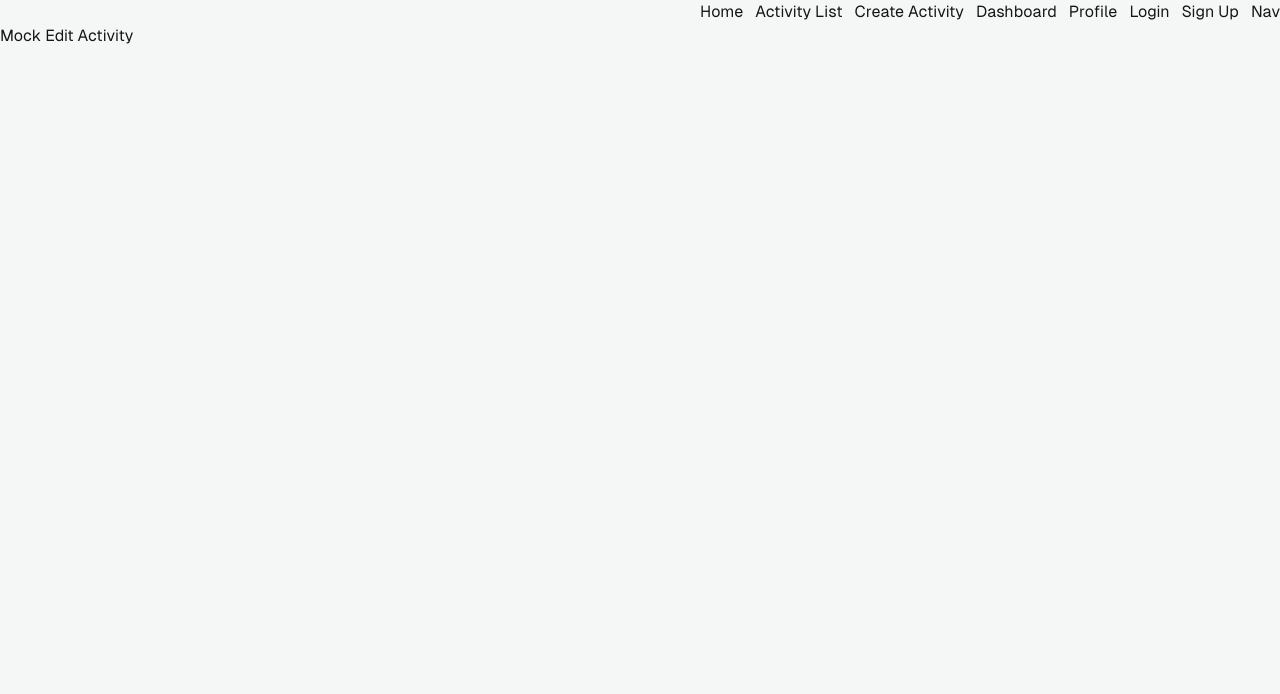
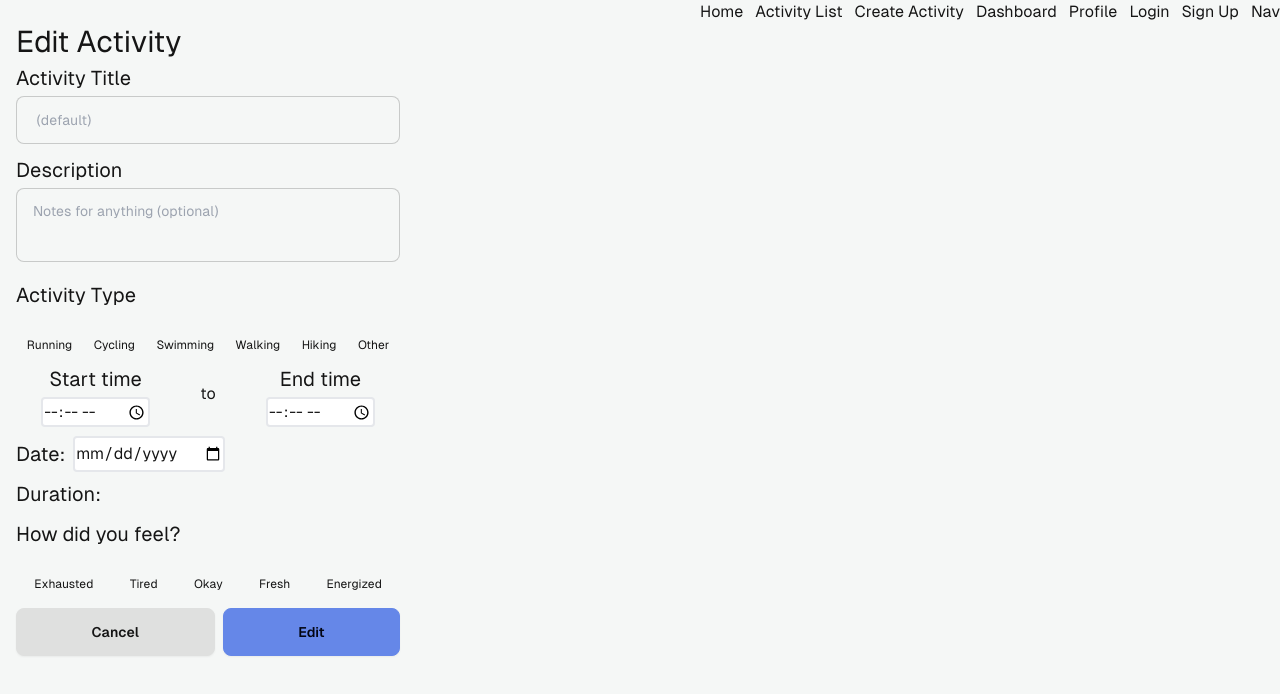
Before and after one commit to JSD6G8/frontend, a React (Vite) app: page /activities/edit in a window 1280 px wide. Shown: the top 694 px of the page. Built offline with nearby package versions, Linux system fonts and the light colour scheme; no server answers.

Commit message:
EditActivity: add edit functionality (temp nav: activities/edit)

```diff
--- a/src/EditActivity.jsx
+++ b/src/EditActivity.jsx
@@ -1,19 +1,18 @@
-import { useState } from "react";
+/* eslint-disable react/prop-types */
+import { useState, useEffect } from "react";
 import axios from "axios";
 import { useNavigate } from "react-router-dom";
 
+import validateForm from "./form-validation";
 import ActivityForm from "./components/ActivityForm";
 import Layout from "./Layout";
 
-// TODO: add 10m increment/decrement buttons for start time and end time
-// TODO: Baro colour
-// TODO: Add warning if duration > 5 hours
+// TODO: remove default activityId after integration
 
-
-function EditActivity() {
+function EditActivity({ activityId = 0 }) {
   const [title, setTitle] = useState("");
   const [description, setDescription] = useState("");
-  const [activityType, setActivityType] = useState("Running"); // "Running", "Cycling", "Swimming", "Walking", "Hiking", "Other"
+  const [activityType, setActivityType] = useState(""); // "Running", "Cycling", "Swimming", "Walking", "Hiking", "Other"
   const [startTime, setStartTime] = useState("");
   const [endTime, setEndTime] = useState("");
   const [date, setDate] = useState("");
@@ -28,37 +27,33 @@ function EditActivity() {
 
   const navigate = useNavigate();
 
+  useEffect(() => {
+    const getDataById = async (id) => {
+      const response = await axios.get(`https://659e13f647ae28b0bd3525fe.mockapi.io/loglife/v1/activities/${id}`);
 
-  const validateForm = () => {
-    let errors = {};
-    let isValid = true;
-
-    if (startTime === endTime) {
-      errors.time = "Start and End can't be equal."
-      isValid = false;
+      if (response.status === 200) {
+        const data = {...response.data};
+        setTitle(data.title);
+        setDescription(data.description);
+        setActivityType(data.type);
+        setStartTime(data.startTime);
+        setEndTime(data.endTime);
+        setDate(data.date);
+        setBarometer(data.barometer);
+      } else {
+        navigate("/activities");
+      }
     }
 
-    setFormErrors(errors);
-    return isValid;
-  };
+    getDataById(activityId);
+  }, [activityId, navigate]);
 
-  const handleCreate = (e) => {
+  const handleEdit = (e) => {
     e.preventDefault();
-    if (validateForm()) {
-      alert(
-          `Title: ${title || activityType}\n` +
-          `Description: ${description}\n` +
-          `Activity Type: ${activityType}\n` +
-          `Start Time: ${startTime}\n` +
-          `End Time: ${endTime}\n` +
-          `Duration: ${duration.hour} hr ${duration.minute} min\n` +
-          `Date: ${date}\n` +
-          `Barometer: ${barometer}\n`
-      );
-
-      const postData = async () => {
+    if (validateForm(startTime, endTime, setFormErrors)) {
+      const putData = async () => {
         const titleToAdd = title || activityType;
-        const postData = {
+        const putData = {
           title: titleToAdd,
           description: description,
           type: activityType,
@@ -69,14 +64,16 @@ function EditActivity() {
           barometer: barometer,
         };
 
-        const response = await axios.post("https://659e13f647ae28b0bd3525fe.mockapi.io/loglife/v1/activities", postData);
+        const response = await axios.put(`https://659e13f647ae28b0bd3525fe.mockapi.io/loglife/v1/activities/${activityId}`, putData);
 
-        if (response.status === 201) {
+        console.log(response);
+
+        if (response.status === 200) {
           navigate("/activities");
         }
       }
 
-      postData();
+      putData();
     }
   };
 
@@ -84,14 +81,14 @@ function EditActivity() {
     <Layout>
       <div className="container px-2 lg:px-4 h-[80svh] flex flex-col justify-between mx-auto">
         <header>
-          <h1 className="text-lg lg:text-3xl">Create Activity</h1>
+          <h1 className="text-lg lg:text-3xl">Edit Activity</h1>
         </header>
 
         <main className="h-full">
           <ActivityForm
-            handleSubmit={handleCreate}
-            setTitle={setTitle}
-            setDescription={setDescription}
+            handleSubmit={handleEdit}
+            title={title} setTitle={setTitle}
+            description={description} setDescription={setDescription}
             activityType={activityType} setActivityType={setActivityType}
             startTime={startTime} setStartTime={setStartTime}
             endTime={endTime} setEndTime={setEndTime}
@@ -99,6 +96,7 @@ function EditActivity() {
             duration={duration} setDuration={setDuration}
             barometer={barometer} setBarometer={setBarometer}
             formErrors={formErrors}
+            submitButtonText="Edit"
           />
         </main>
       </div>
--- a/src/main.jsx
+++ b/src/main.jsx
@@ -6,6 +6,7 @@ import "./index.css";
 import Layout from "./Layout.jsx";
 import ActivityList from "./ActivityList.jsx";
 import CreateActivity from "./CreateActivity.jsx";
+import EditActivity from "./EditActivity.jsx";
 import Nav from "./components/Nav.jsx";
 import Login from "./Login.jsx";
 
@@ -39,7 +40,7 @@ const router = createBrowserRouter([
   },
   {
     path: "/activities/edit",
-    element: <Layout>Mock Edit Activity</Layout>,
+    element: <EditActivity />,
   },
   {
     path: "/dashboard",
```
